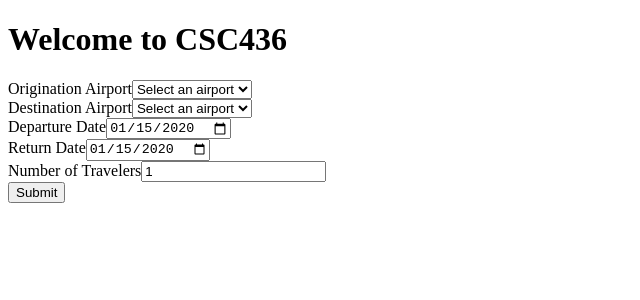
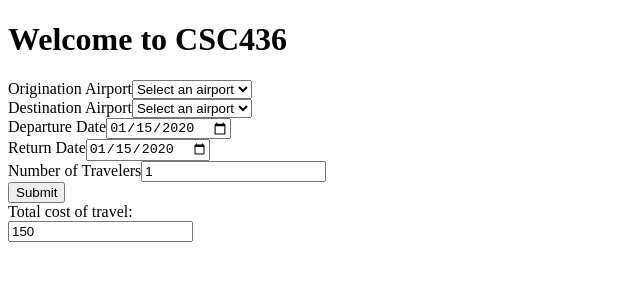
Before and after one commit to kschmanski/CSC436-HW1, an Angular app: page / in a window 1280 px wide. Both pictures are taken after typing "2020-01-15", "2020-01-15" into the empty fields and a click on the button "Submit". Shown: the top 300 px of the page, without its empty margins (0-640 px from the left). Built offline with nearby package versions, Linux system fonts and the light colour scheme.

Commit message:
add toggle to total cost of travel

```diff
--- a/src/app/request/request.component.html
+++ b/src/app/request/request.component.html
@@ -41,4 +41,13 @@
   <div class="form-group">
     <button class="btn btn-primary btn-block">Submit</button>
   </div>
+
+
+  <div class="form-group">
+    <label for="total_cost_of_trip">Total cost of travel:</label><br>
+    <input
+      *ngIf="!isHidden"
+           type="txt" class="form-control" id="total_cost_of_trip" name="total_cost_of_trip"
+           [(ngModel)]="model.total_cost_of_trip">
+  </div>
 </form>
--- a/src/app/request/request.component.ts
+++ b/src/app/request/request.component.ts
@@ -8,6 +8,8 @@ export class Request {
   public departure_date: Date;
   public return_date: Date;
   public number_of_travelers: number = 1;
+  public price_per_ticket: number = 150;
+  public total_cost_of_trip: number;
 }
 
 @Component({
@@ -16,6 +18,7 @@ export class Request {
   styleUrls: ['./request.component.css']
 })
 export class RequestComponent implements OnInit {
+  isHidden: boolean = true;
 
   constructor() { }
 
@@ -37,8 +40,10 @@ export class RequestComponent implements OnInit {
 
 
   onSubmit(f: NgForm): void {
-    console.log(f.value);
-    console.log(f.value.origination_airport);
-    console.log(f.value.number_of_travelers);
+    this.model.total_cost_of_trip = f.value.number_of_travelers * this.model.price_per_ticket;
+    console.log(this.model.total_cost_of_trip);
+
+    // console.log(this.isHidden);
+    this.isHidden = false;
   }
 }
```
